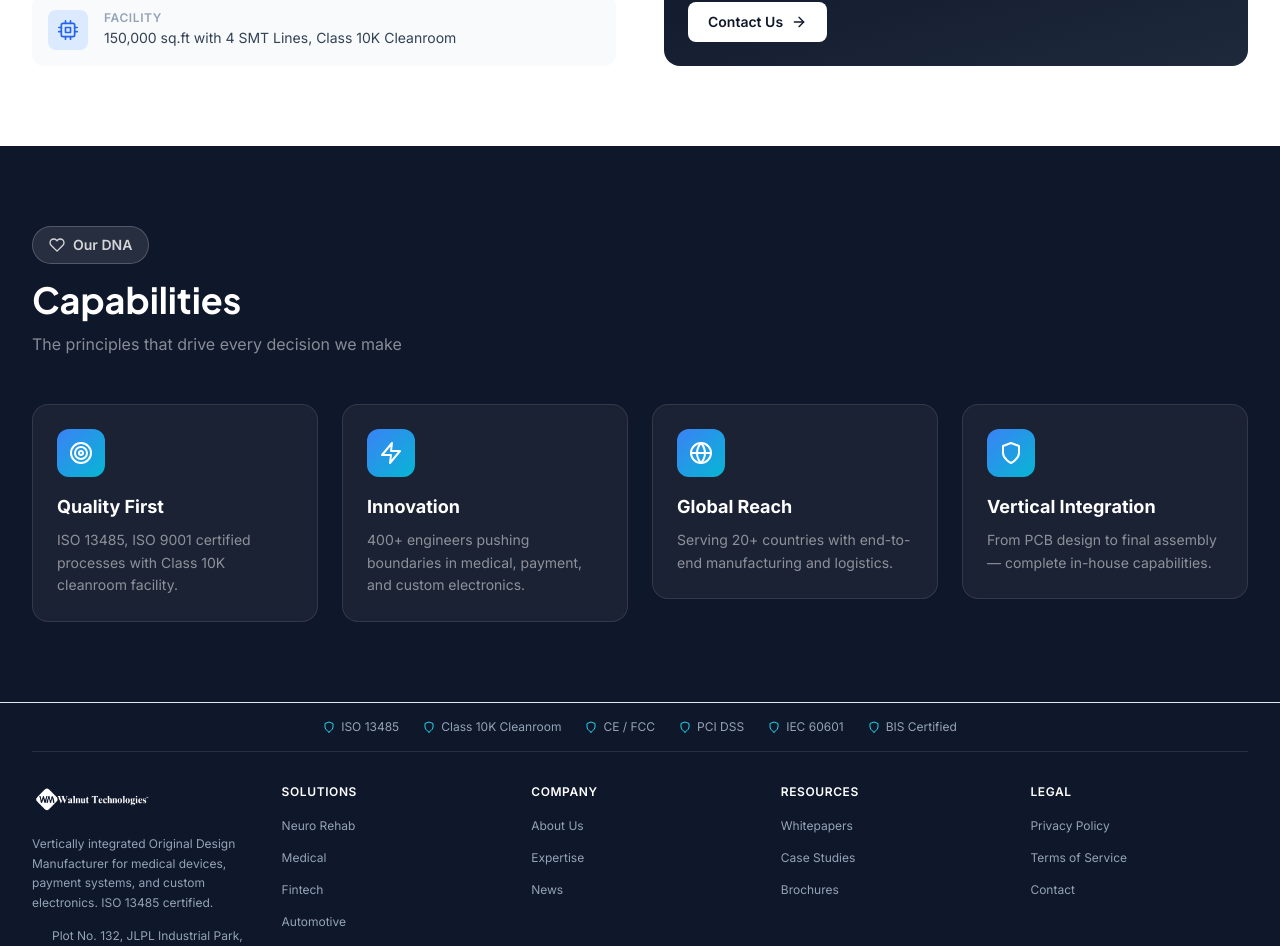
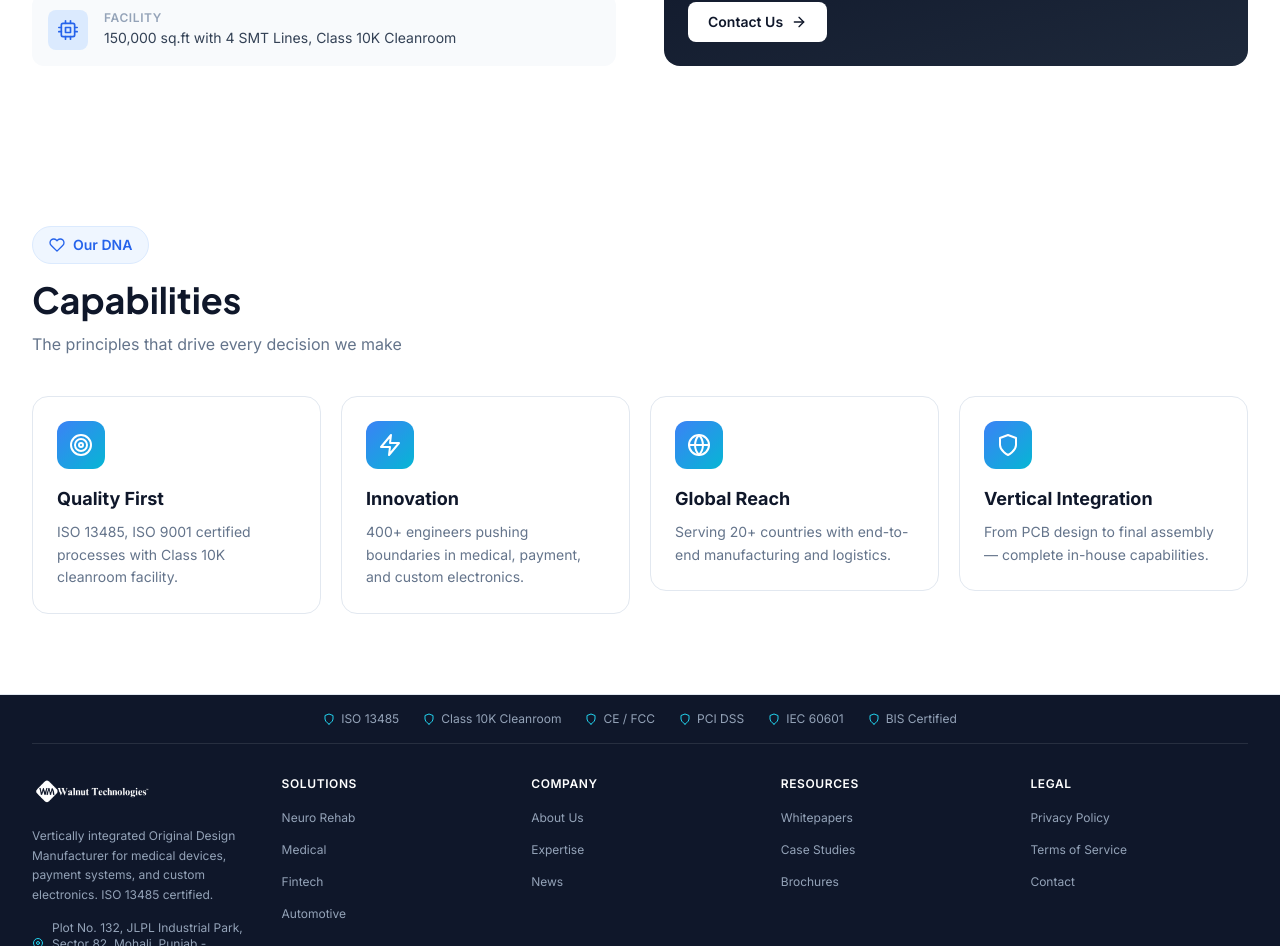
Before and after one commit to nitin-patyal-57/Walnut-technologies, a React (Vite) app: page /about in a window 1280 px wide. Shown: the part 2527-3473 px from the top of the page. Built offline with nearby package versions, Linux system fonts and the light colour scheme.

Commit message:
Change Capabilities section to white theme on About page

```diff
--- a/src/pages/AboutPage.jsx
+++ b/src/pages/AboutPage.jsx
@@ -368,34 +368,34 @@ export default function AboutPage() {
       </section>
 
       {/* Capabilities */}
-      <section className="py-20 bg-slate-900">
+      <section className="py-16 md:py-20 bg-white">
         <div className="max-w-7xl mx-auto px-4 sm:px-6 lg:px-8">
           <AnimatedSection>
-            <div className="mb-12">
-              <div className="inline-flex items-center gap-2 px-4 py-2 rounded-full bg-white/10 border border-white/20 text-white/80 text-sm font-semibold mb-4">
+            <div className="mb-10">
+              <div className="inline-flex items-center gap-2 px-4 py-2 rounded-full bg-blue-50 border border-blue-100 text-blue-600 text-sm font-semibold mb-4">
                 <FiHeart className="w-4 h-4" />
                 {t('about.ourDna')}
               </div>
-              <h2 className="text-3xl md:text-4xl font-bold font-display text-white mb-3">
+              <h2 className="text-3xl md:text-4xl font-bold font-display text-slate-900 mb-3">
                 {t('about.capabilities')}
               </h2>
-              <p className="text-white/50 max-w-2xl">
+              <p className="text-slate-500 max-w-2xl">
                 {t('about.capabilitiesDesc')}
               </p>
             </div>
           </AnimatedSection>
 
-          <div className="grid sm:grid-cols-2 lg:grid-cols-4 gap-6">
+          <div className="grid sm:grid-cols-2 lg:grid-cols-4 gap-5">
             {about.values.map((value, i) => {
               const Icon = valueIcons[i];
               return (
                 <AnimatedSection key={value.title} delay={i * 0.1}>
-                  <div className="group p-6 rounded-2xl bg-white/5 backdrop-blur-sm border border-white/10 hover:border-blue-400/50 hover:bg-white/10 transition-all duration-500">
+                  <div className="group p-6 rounded-2xl bg-white border border-slate-200 hover:border-blue-200 hover:shadow-lg transition-all duration-500">
                     <div className="w-12 h-12 rounded-xl bg-gradient-to-br from-blue-500 to-cyan-500 flex items-center justify-center mb-4 group-hover:scale-110 transition-transform duration-300">
                       <Icon className="w-6 h-6 text-white" />
                     </div>
-                    <h3 className="text-lg font-bold text-white mb-2">{value.title}</h3>
-                    <p className="text-sm text-white/50 leading-relaxed">{value.description}</p>
+                    <h3 className="text-lg font-bold text-slate-900 mb-2">{value.title}</h3>
+                    <p className="text-sm text-slate-500 leading-relaxed">{value.description}</p>
                   </div>
                 </AnimatedSection>
               );
```
